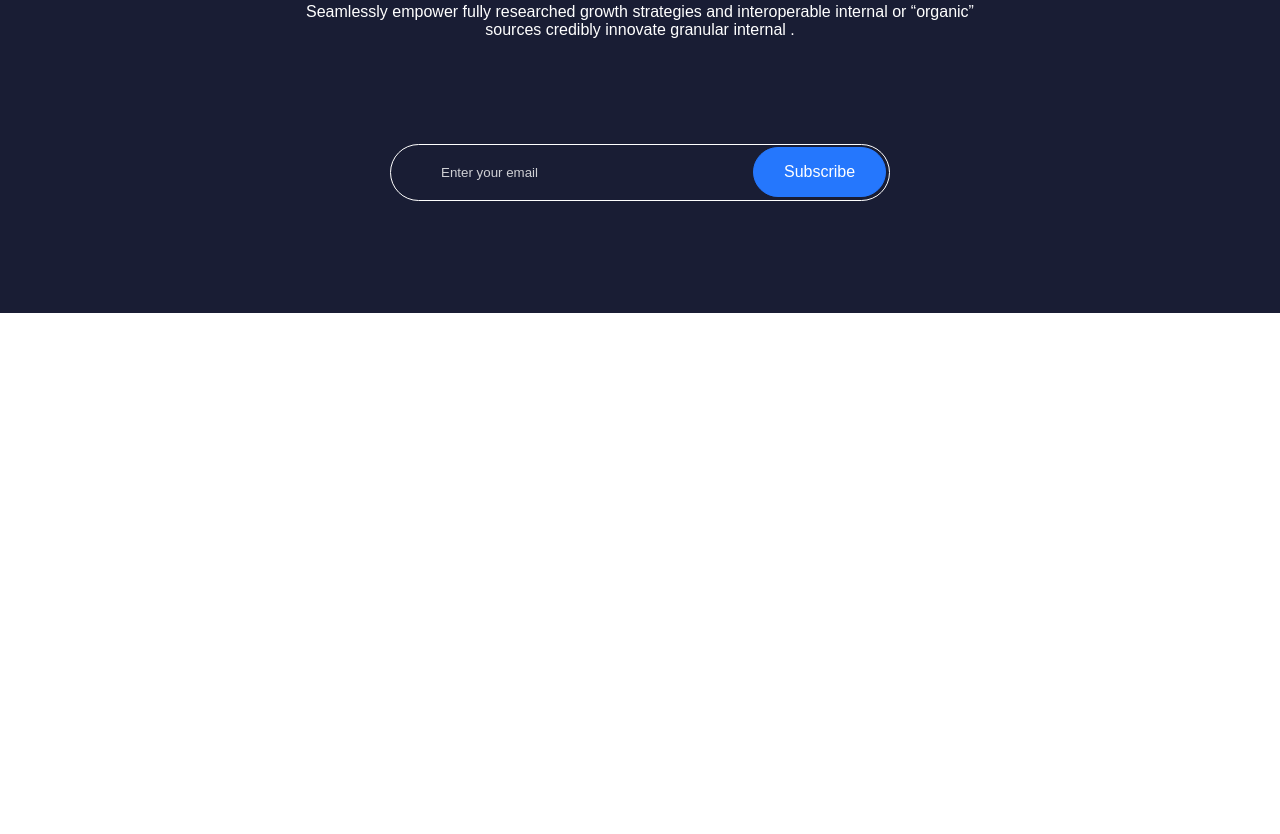
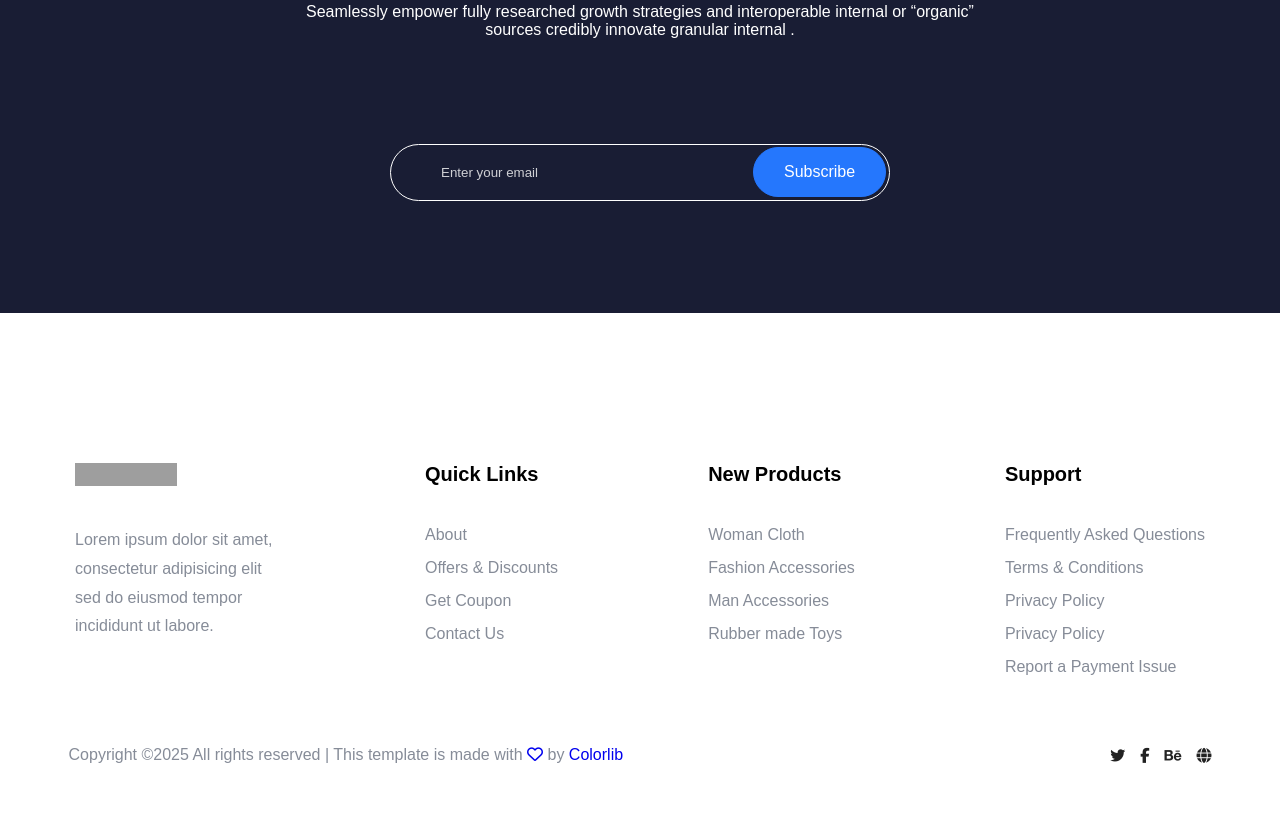
Before and after one commit to aysuhsn/-Front_Project, a plain HTML site: page product-list.html in a window 1280 px wide. Shown: the part 6947-7781 px from the top of the page. Before the commit the page ends 7260 px from the top, so only its background shows below. Drawn offline with Linux system fonts and the light colour scheme; grey boxes are pictures that could not be loaded.

Commit message:
product list footer yaradildi

```diff
--- a/assets/css/product-list.css
+++ b/assets/css/product-list.css
@@ -527,3 +527,75 @@
     position: absolute;
     margin-left: 36.3rem;
   }
+
+  /*FOOTER TOP */
+#estore .footer{
+    display: flex;
+    flex-direction: column;
+}
+#estore .support{
+    display: flex;
+    justify-content: space-around;
+    margin-top: 15rem;
+    font-family: 'Poppins', sans-serif;
+}
+.support .link{
+    display: flex;
+    flex-direction: column;
+    gap: 4rem;
+}
+.support .link img{
+    width: 10.2rem;
+    height: 2.3rem;
+}
+.link p{
+    font-size: 1.6rem;
+    width: 20rem;
+    line-height: 1.8;
+    color: rgb(134, 140, 152);
+}
+.link h4{
+    font-size: 2rem;
+}
+.link ul{
+    display: flex;
+    flex-direction: column;
+    gap: 1.5rem;
+}
+.link li a{
+    font-size: 1.6rem;
+    color: rgb(134, 140, 152);
+}
+.link li a:hover{
+    color: rgb(34, 34, 248);
+}
+/* FOOTER BOTTOM */
+.end{
+    display: flex;
+    justify-content: space-around;
+    align-items: center;
+    gap: 35rem;
+    padding-top: 7rem;
+    padding-bottom: 7rem;
+}
+.end .left{
+    font-size: 1.6rem;
+    font-family: 'Poppins', sans-serif;
+    color: rgb(134, 140, 152);
+}
+.end .left a{
+    color: #0000EE;
+}
+.end .left p i{
+    color: #0000EE;
+}
+.end .right{
+    display: flex;
+    gap: 1.5rem;
+    font-size: 1.5rem;
+    color: #222222;
+    cursor: pointer;
+}
+.end .right i:hover{
+    color: #0000EE;
+}
--- a/product-list.html
+++ b/product-list.html
@@ -274,5 +274,60 @@
         </section>
      </main>
      <!-- Main Finish -->
+
+     <!-- Footer Start -->
+    <footer>
+        <section id="estore">
+            <div class="footer">
+              <div class="support">
+                  <div class="link">
+                      <img src="https://preview.colorlib.com/theme/estore/assets/img/logo/logo2_footer.png" alt="">
+                      <p>Lorem ipsum dolor sit amet, consectetur adipisicing elit sed do eiusmod tempor incididunt ut labore.</p>
+                  </div>
+                  <div class="link">
+                      <h4>Quick Links</h4>
+                      <ul>
+                          <li><a href="#">About</a></li>
+                          <li><a href="#">Offers & Discounts</a></li>
+                          <li><a href="#">Get Coupon</a></li>
+                          <li><a href="#">Contact Us</a></li>
+                      </ul>
+                  </div>
+                  <div class="link">
+                      <h4>New Products</h4>
+                      <ul>
+                          <li><a href="#">Woman Cloth</a></li>
+                          <li><a href="#">Fashion Accessories</a></li>
+                          <li><a href="#">Man Accessories</a></li>
+                          <li><a href="#">Rubber made Toys</a></li>
+                      </ul>
+                  </div>
+                  <div class="link">
+                      <h4>Support</h4>
+                      <ul>
+                          <li><a href="#">Frequently Asked Questions</a></li>
+                          <li><a href="#">Terms & Conditions</a></li>
+                          <li><a href="#">Privacy Policy</a></li>
+                          <li><a href="#">Privacy Policy</a></li>
+                          <li><a href="#">Report a Payment Issue</a></li>
+                      </ul>
+                  </div>
+              </div>
+              <div class="end">
+                <div class="left">
+                  <p>Copyright ©2025 All rights reserved | This template is made with <i class="fa-regular fa-heart"></i>  by <a href="#">Colorlib</a></p>
+                </div>
+                <div class="right">
+                  <i class="fa-brands fa-twitter"></i>
+                  <i class="fa-brands fa-facebook-f"></i>
+                  <i class="fa-brands fa-behance"></i>
+                  <i class="fa-solid fa-globe"></i>
+                </div>
+              </div>
+            </div>
+        </section>
+
+    </footer>
+    <!-- Footer Finish -->
 </body>
 </html>
```
